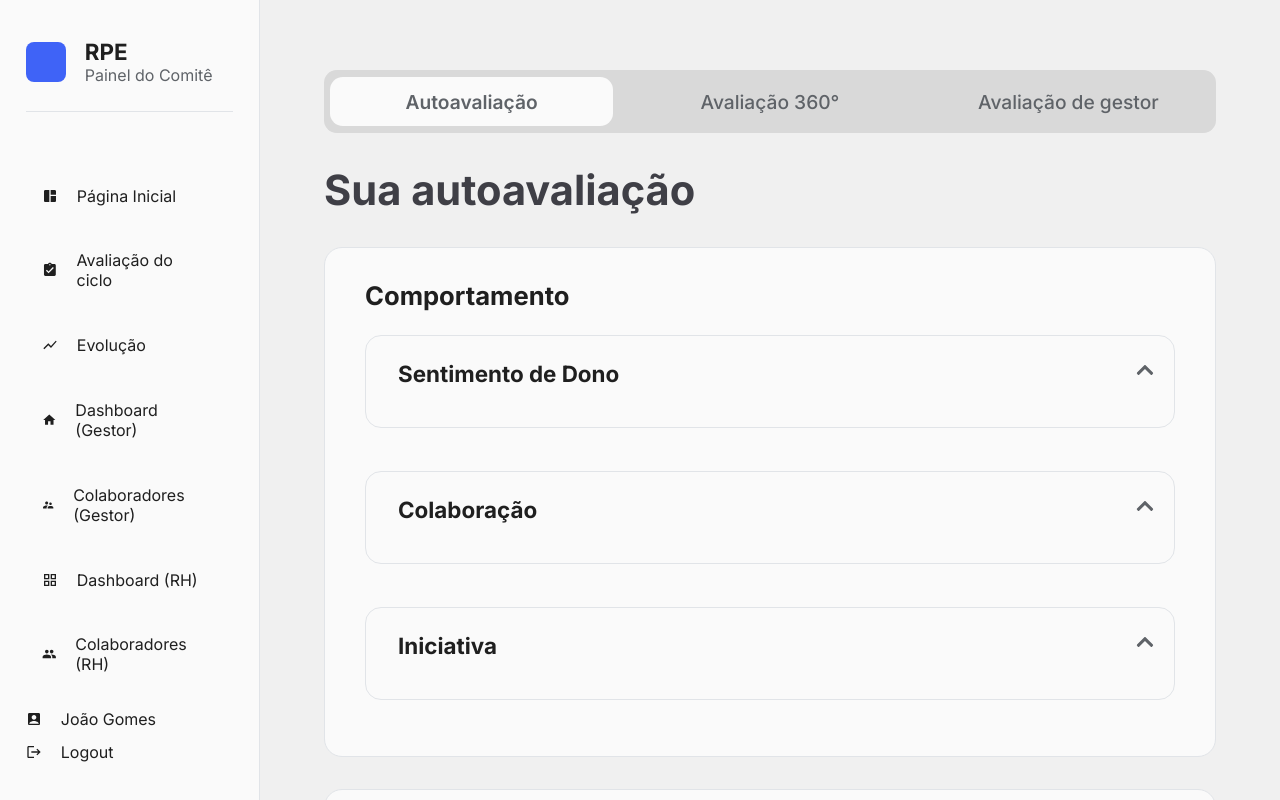
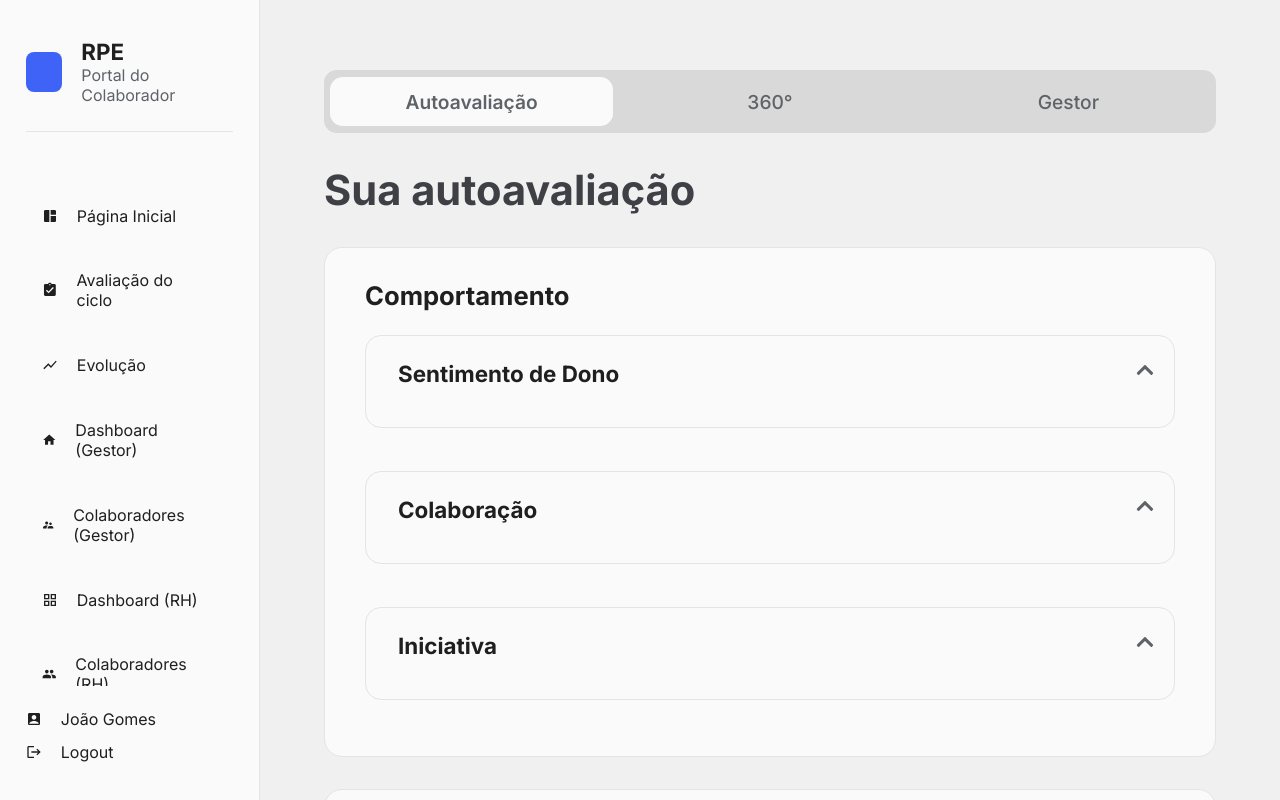
Before and after one commit to Baroes-da-APIzadinha/RPE-Frontend, a React (Vite) app: page /colaborador/evaluation in a window 1280 px wide. Built offline with nearby package versions, Linux system fonts and the light colour scheme.

Commit message:
feat: adicionando pagina de avaliação base do colaborador

```diff
--- /dev/null
+++ b/src/pages/colaborador/evaluation/autoevaluation/AutoEvaluationForm.tsx
@@ -0,0 +1,90 @@
+import * as S from "../styles.ts";
+import EvaluationFrame from "@/components/EvaluationFrame";
+import CriteryBox from "@/components/CriteryBox";
+import { Title } from "@/components/Title";
+import { useForm, Controller } from "react-hook-form";
+
+const criteriosComportamento = [
+  { id: "sentimento_dono", nome: "Sentimento de Dono", subtitle: "Demonstrou responsabilidade e comprometimento com os resultados" },
+  { id: "colaboracao", nome: "Colaboração", subtitle: "Trabalhou bem em equipe e ajudou colegas" },
+  { id: "iniciativa", nome: "Iniciativa", subtitle: "Tomou iniciativa para resolver problemas" },
+];
+const criteriosLogistica = [
+  { id: "organizacao", nome: "Organização", subtitle: "Manteve processos organizados e eficientes" },
+  { id: "pontualidade", nome: "Pontualidade", subtitle: "Cumpriu prazos e horários" },
+  { id: "gestao_recursos", nome: "Gestão de Recursos", subtitle: "Utilizou recursos de forma responsável" },
+];
+
+export function AutoEvaluationForm() {
+  const { handleSubmit, control, getValues } = useForm();
+
+  const onSubmit = () => {
+    const values = getValues();
+    const data = {
+      Comportamento: {
+        nomePilar: "Comportamento",
+        criterios: criteriosComportamento.map((c) => ({
+          id: c.id,
+          nome: c.nome,
+          nota: values[`comportamento_${c.id}`]?.nota || "",
+          justificativa: values[`comportamento_${c.id}`]?.justificativa || "",
+        })),
+      },
+      Logistica: {
+        nomePilar: "Logística",
+        criterios: criteriosLogistica.map((c) => ({
+          id: c.id,
+          nome: c.nome,
+          nota: values[`logistica_${c.id}`]?.nota || "",
+          justificativa: values[`logistica_${c.id}`]?.justificativa || "",
+        })),
+      },
+    };
+    console.log(data);
+  };
+
+  return (
+    <form onSubmit={handleSubmit(onSubmit)}>
+      <Title>Sua autoavaliação</Title>
+      <EvaluationFrame title="Comportamento">
+        {criteriosComportamento.map((c) => (
+          <Controller
+            key={c.id}
+            name={`comportamento_${c.id}`}
+            control={control}
+            defaultValue={{ nota: 0, justificativa: "" }}
+            render={({ field }) => (
+              <CriteryBox
+                title={c.nome}
+                subtitle={c.subtitle}
+                value={field.value}
+                onChange={field.onChange}
+              />
+            )}
+          />
+        ))}
+      </EvaluationFrame>
+      <EvaluationFrame title="Logística">
+        {criteriosLogistica.map((c) => (
+          <Controller
+            key={c.id}
+            name={`logistica_${c.id}`}
+            control={control}
+            defaultValue={{ nota: 0, justificativa: "" }}
+            render={({ field }) => (
+              <CriteryBox
+                title={c.nome}
+                subtitle={c.subtitle}
+                value={field.value}
+                onChange={field.onChange}
+              />
+            )}
+          />
+        ))}
+      </EvaluationFrame>
+      <S.SubmitButton type="submit">Enviar</S.SubmitButton>
+    </form>
+  );
+}
+
+export default AutoEvaluationForm;
--- a/src/pages/colaborador/evaluation/autoevaluation/index.tsx
+++ /dev/null
@@ -1,115 +0,0 @@
-import * as S from "../styles.ts";
-import EvaluationFrame from "@/components/EvaluationFrame";
-import CriteryBox from "@/components/CriteryBox";
-import { Title } from "@/components/Title";
-import { useForm, Controller } from "react-hook-form";
-import { Sidebar } from "@/components/Sidebar";
-import { ToggleBar } from "@/components/ToggleBar";
-import { useState } from "react";
-
-
-const criteriosComportamento = [
-  { id: "sentimento_dono", nome: "Sentimento de Dono", subtitle: "Demonstrou responsabilidade e comprometimento com os resultados" },
-  { id: "colaboracao", nome: "Colaboração", subtitle: "Trabalhou bem em equipe e ajudou colegas" },
-  { id: "iniciativa", nome: "Iniciativa", subtitle: "Tomou iniciativa para resolver problemas" },
-];
-const criteriosLogistica = [
-  { id: "organizacao", nome: "Organização", subtitle: "Manteve processos organizados e eficientes" },
-  { id: "pontualidade", nome: "Pontualidade", subtitle: "Cumpriu prazos e horários" },
-  { id: "gestao_recursos", nome: "Gestão de Recursos", subtitle: "Utilizou recursos de forma responsável" },
-];
-
-type valuesType = "Autoavaliação" | "Avaliação 360°" | "Avaliações Concluídas";
-export function ColaboradorEvaluation() {
-  const { handleSubmit, control, getValues } = useForm();
-  const [type, setType] = useState<valuesType>("Autoavaliação");
-  const onSubmit = () => {
-    const values = getValues();
-    const data = {
-      Comportamento: {
-        nomePilar: "Comportamento",
-        criterios: criteriosComportamento.map((c) => ({
-          id: c.id,
-          nome: c.nome,
-          nota: values[`comportamento_${c.id}`]?.nota || "",
-          justificativa: values[`comportamento_${c.id}`]?.justificativa || "",
-        })),
-      },
-      Logistica: {
-        nomePilar: "Logística",
-        criterios: criteriosLogistica.map((c) => ({
-          id: c.id,
-          nome: c.nome,
-          nota: values[`logistica_${c.id}`]?.nota || "",
-          justificativa: values[`logistica_${c.id}`]?.justificativa || "",
-        })),
-      },
-    };
-    console.log(data);
-  };
-
-  return (
-    <S.Wrapper>
-       <Sidebar
-                roles={["colaborador", "gestor", "rh", "comite"]}
-                mainRole="comite"
-                userName="João Gomes"
-              />
-
-      <S.Main>
-        <ToggleBar
-        items={[
-          { label: "Autoavaliação", value: "Autoavaliação" },
-          { label: "Avaliação 360°", value: "Avaliação 360" },
-          { label: "Avaliação de gestor", value: "Avaliação de gestor" },
-        ]}
-        value={type}
-        onChange={(value) => {setType(value as valuesType);}}
-        />
-        <form onSubmit={handleSubmit(onSubmit)}>
-          <Title>Sua autoavaliação</Title>
-
-          <EvaluationFrame title="Comportamento">
-            {criteriosComportamento.map((c) => (
-              <Controller
-                key={c.id}
-                name={`comportamento_${c.id}`}
-                control={control}
-                defaultValue={{ nota: 0, justificativa: "" }}
-                render={({ field }) => (
-                  <CriteryBox
-                    title={c.nome}
-                    subtitle={c.subtitle}
-                    value={field.value}
-                    onChange={field.onChange}
-                  />
-                )}
-              />
-            ))}
-          </EvaluationFrame>
-          <EvaluationFrame title="Logística">
-            {criteriosLogistica.map((c) => (
-              <Controller
-                key={c.id}
-                name={`logistica_${c.id}`}
-                control={control}
-                defaultValue={{ nota: 0, justificativa: "" }}
-                render={({ field }) => (
-                  <CriteryBox
-                    title={c.nome}
-                    subtitle={c.subtitle}
-                    value={field.value}
-                    onChange={field.onChange}
-                  />
-                )}
-              />
-            ))}
-          </EvaluationFrame>
-          <S.SubmitButton type="submit">Enviar</S.SubmitButton>
-        </form>
-      </S.Main>
-    </S.Wrapper>
-  );
-}
-
-export default ColaboradorEvaluation;
--- /dev/null
+++ b/src/pages/colaborador/evaluation/base.tsx
@@ -0,0 +1,32 @@
+import React, { useState } from "react";
+import * as S from "./styles";
+import { Sidebar } from "@/components/Sidebar";
+import { ToggleBar } from "@/components/ToggleBar";
+import AutoEvaluationForm from "./autoevaluation/AutoEvaluationForm";
+
+const toggleItems = [
+  { value: "auto", label: "Autoavaliação" },
+  { value: "360", label: "360°" },
+  { value: "gestor", label: "Gestor" },
+];
+
+export function EvaluationBasePage() {
+  const [selected, setSelected] = useState("auto");
+
+  return (
+    <S.Wrapper>
+      <Sidebar
+        roles={["colaborador", "gestor", "rh", "comite"]}
+        mainRole="colaborador"
+        userName="João Gomes"
+      />
+      <S.Main>
+        <ToggleBar items={toggleItems} value={selected} onChange={setSelected} />
+        {selected === "auto" && <AutoEvaluationForm />}
+        {/* Adicione outros formulários para gestor/360 aqui */}
+      </S.Main>
+    </S.Wrapper>
+  );
+}
+
+export default EvaluationBasePage;
--- a/src/router/index.tsx
+++ b/src/router/index.tsx
@@ -5,7 +5,7 @@ import { Import } from "@/pages/rh/Import";
 
 import { ColaboradorHome } from "@/pages/colaborador/home";
 import { ColaboradorEvolution } from "@/pages/colaborador/evolution";
-import { ColaboradorEvaluation} from "@/pages/colaborador/evaluation/autoevaluation";
+import { EvaluationBasePage} from "@/pages/colaborador/evaluation/base.tsx";
 
 // import { EvaluationCriteria } from "@/pages/rh/EvaluationCriteria";
 
@@ -19,7 +19,7 @@ function AppRoutes() {
         {/* colaboradores */}
         <Route path="colaborador/home" element={<ColaboradorHome />} />
         <Route path="colaborador/evolution" element={<ColaboradorEvolution />} />
-        <Route path="colaborador/evaluation" element={<ColaboradorEvaluation />} />
+        <Route path="colaborador/evaluation" element={<EvaluationBasePage />} />
         <Route path="/rh/import" element={<Import />} />
         {/* <Route path="/rh/criteria" element={<EvaluationCriteria />} /> */}
       </Routes>
```
